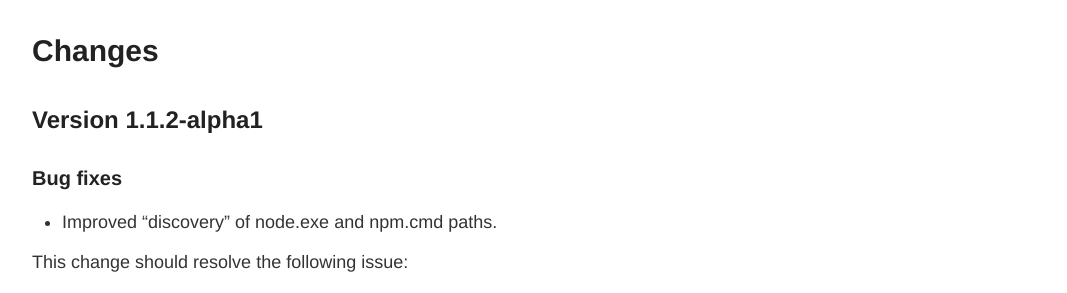
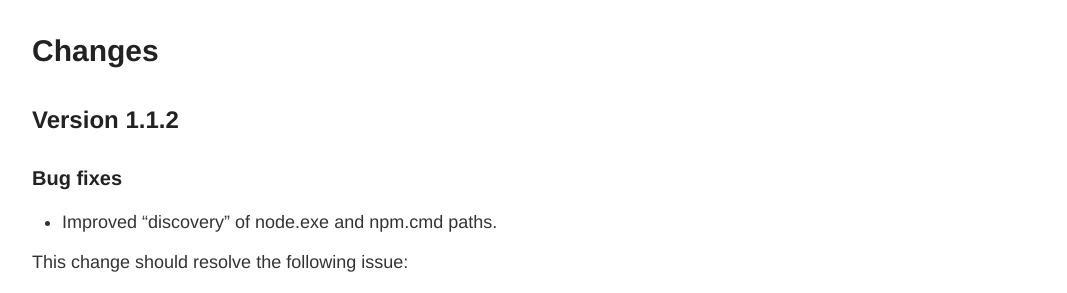
Before and after one commit to MortenHoustonLudvigsen/KarmaTestAdapter, a Jekyll site: the page built from Changes.md, in a window 1280 px wide and 900 px high. Shown: the part 131-424 px from the top of the window, without its empty margins (106-1173 px from the left). Built offline with Jekyll 4.4.1, drawn with Linux system fonts in a browser that asks for light colours; Markdown is read by kramdown in place of the engine named in the settings.

Commit message:
Fix typo

```diff
--- a/Changes.md
+++ b/Changes.md
@@ -4,7 +4,7 @@ title: Changes
 permalink: /changes/
 ---
 
-## Version 1.1.2-alpha1
+## Version 1.1.2
 
 ### Bug fixes
 
@@ -16,7 +16,7 @@ This change should resolve the following issue:
 
 ### Download
 
-[KarmaTestAdapter.vsix](https://github.com/MortenHoustonLudvigsen/KarmaTestAdapter/releases/download/v1.1.2-alpha1/KarmaTestAdapter.vsix)
+[KarmaTestAdapter.vsix](https://github.com/MortenHoustonLudvigsen/KarmaTestAdapter/releases/download/v1.1.2/KarmaTestAdapter.vsix)
 
 ## Version 1.1.1
 
```
